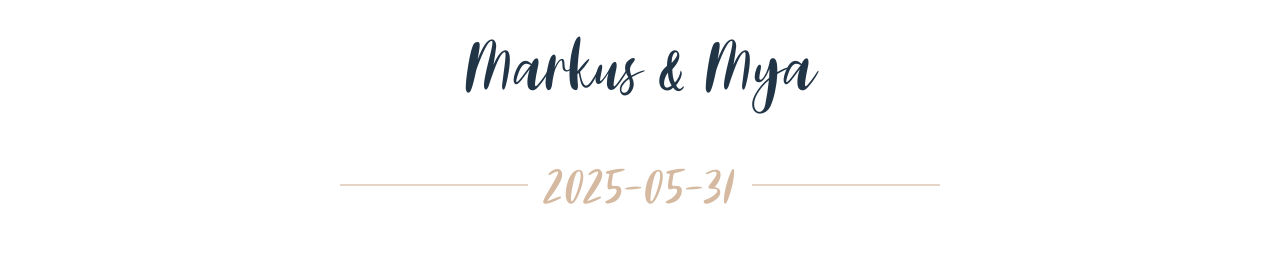
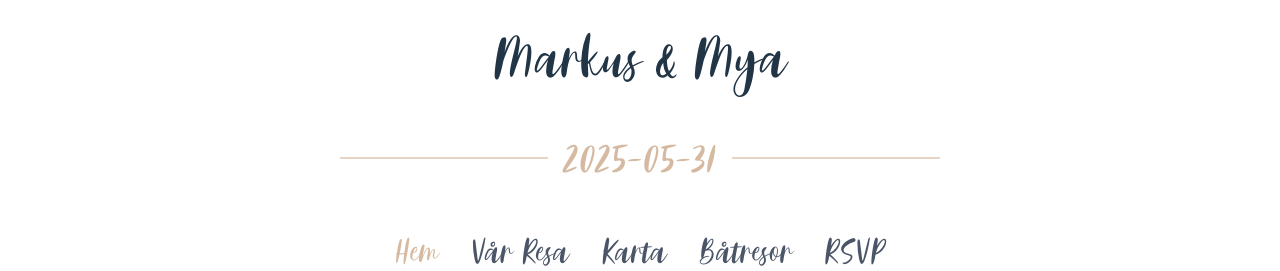
Before and after one commit to Jyrgen1994/Br-llop, a React (Vite) app: page / in a window 1280 px wide. Shown: the top 271 px of the page. Built offline with nearby package versions, Linux system fonts and the light colour scheme.

Commit message:
Font fix 4

```diff
--- a/src/components/Header.tsx
+++ b/src/components/Header.tsx
@@ -14,7 +14,7 @@ const Header = () => {
     <Box bg="white" w="full" p={4} boxShadow="md">
       <Flex direction="column" align="center">
         <Text
-        fontSize={["4xl", "5xl", "7xl"]}
+        fontSize={["4xl", "5xl", "6xl"]}
         fontWeight="bold"
         fontFamily="adelio"
         userSelect="none" // prevents text selection
@@ -35,7 +35,7 @@ const Header = () => {
         variant="solid"
       />
       <Text
-        fontSize={["3xl", "4xl", "6xl"]}
+        fontSize={["3xl", "4xl", "5xl"]}
         fontWeight="bold"
         fontFamily="adelio"
         userSelect="none"
```
